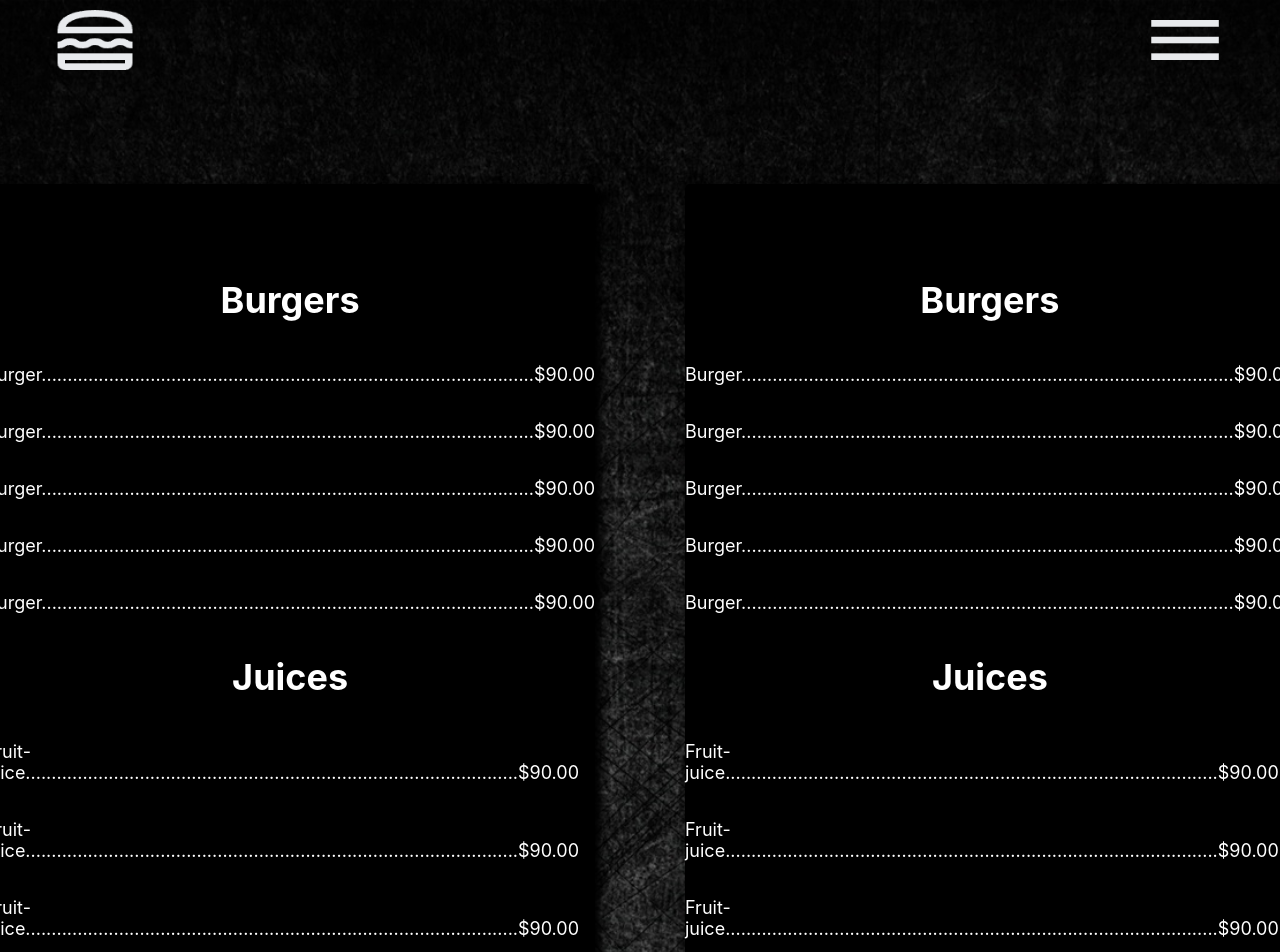
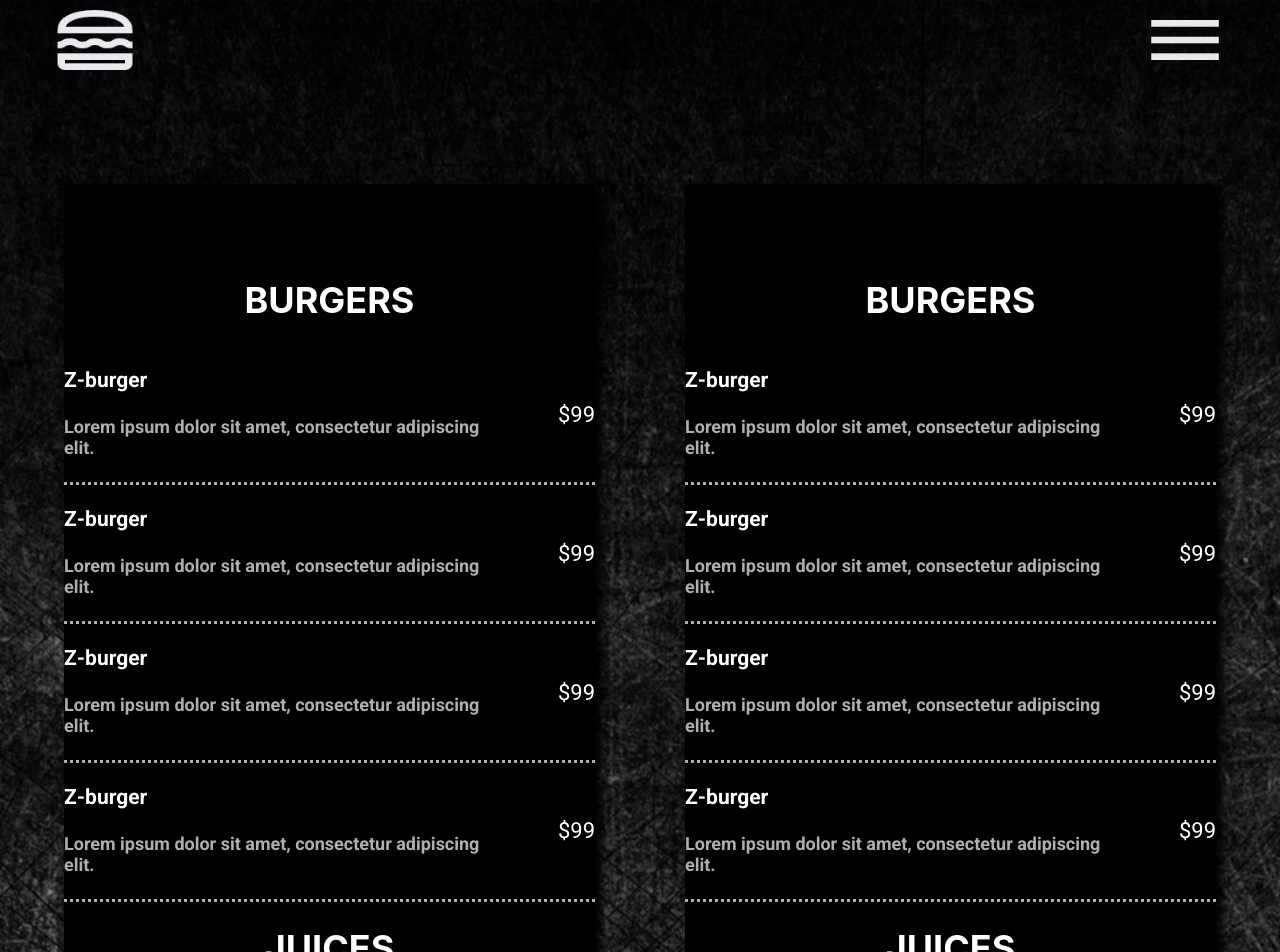
Before and after one commit to JeanCelin/ExempleBurgerPlace, a React (Create React App) app: page /menu in a window 1280 px wide. Shown: the top 952 px of the page. Built offline with nearby package versions, Linux system fonts and the light colour scheme.

Commit message:
Created menu page and fixed page loading

```diff
--- a/src/components/buttons/ButtonHome.jsx
+++ b/src/components/buttons/ButtonHome.jsx
@@ -1,9 +1,21 @@
 import { Link } from "react-router-dom";
 import style from "./ButtonHome.module.css";
 export default function ButtonHome() {
+  const scrollToTop = () => {
+    window.scrollTo({
+      top: 0,
+      behavior: "smooth",
+    });
+  };
+
+  const handleClick = () => {
+    scrollToTop();
+  };
   return (
     <Link to="/menu">
-      <button className={style.btn_home}>See menu</button>;
+      <button className={style.btn_home} onClick={handleClick}>
+        See menu
+      </button>
     </Link>
   );
 }
--- a/src/components/layout/Menu.jsx
+++ b/src/components/layout/Menu.jsx
@@ -2,12 +2,22 @@ import { Link } from "react-router-dom";
 import style from "./Menu.module.css";
 
 export default function Menu() {
+  const scrollToTop = () => {
+    window.scrollTo({
+      top: 0,
+      behavior: "smooth",
+    });
+  };
+
+  const handleClick = () => {
+    scrollToTop();
+  };
   return (
     <div className={style.menuContainer}>
-      <Link className={style.noDecoration} to="/">
+      <Link className={style.noDecoration} to="/" onClick={handleClick}>
         <div>Home</div>
       </Link>
-      <Link className={style.noDecoration} to="/menu">
+      <Link className={style.noDecoration} to="/menu" onClick={handleClick}>
         <div>Menu</div>
       </Link>
       <div>About</div>
--- a/src/components/layout/MenuCard.jsx
+++ b/src/components/layout/MenuCard.jsx
@@ -1,63 +1,14 @@
 import style from "./MenuCard.module.css";
+import MenuOptions from "./MenuOptions";
 
 export default function MenuCard() {
   return (
     <div className={style.menuCardContainer}>
       <div className={style.menuCard}>
-        <h1>Burgers</h1>
-        <p>
-          Burger...............................................................................................$90.00
-        </p>
-        <p>
-          Burger...............................................................................................$90.00
-        </p>
-        <p>
-          Burger...............................................................................................$90.00
-        </p>
-        <p>
-          Burger...............................................................................................$90.00
-        </p>
-        <p>
-          Burger...............................................................................................$90.00
-        </p>
-        <h1>Juices</h1>
-        <p>
-          Fruit-juice...............................................................................................$90.00
-        </p>
-        <p>
-          Fruit-juice...............................................................................................$90.00
-        </p>
-        <p>
-          Fruit-juice...............................................................................................$90.00
-        </p>
+        <MenuOptions />
       </div>
       <div className={style.menuCard}>
-        <h1>Burgers</h1>
-        <p>
-          Burger...............................................................................................$90.00
-        </p>
-        <p>
-          Burger...............................................................................................$90.00
-        </p>
-        <p>
-          Burger...............................................................................................$90.00
-        </p>
-        <p>
-          Burger...............................................................................................$90.00
-        </p>
-        <p>
-          Burger...............................................................................................$90.00
-        </p>
-        <h1>Juices</h1>
-        <p>
-          Fruit-juice...............................................................................................$90.00
-        </p>
-        <p>
-          Fruit-juice...............................................................................................$90.00
-        </p>
-        <p>
-          Fruit-juice...............................................................................................$90.00
-        </p>
+        <MenuOptions />
       </div>
     </div>
   );
--- /dev/null
+++ b/src/components/layout/MenuOptions.jsx
@@ -0,0 +1,56 @@
+import style from "./MenuOptions.module.css";
+
+export default function MenuOptions() {
+  return (
+    <div className={style.menuOptionsContainer}>
+      <div className={style.menuTitle}>
+        <h1>BURGERS</h1>
+      </div>
+      <div className={`${style.infoFood} ${style.roboto}`}>
+        <div className={style.foodName}>
+          <h3>Z-burger</h3>
+          <h4>Lorem ipsum dolor sit amet, consectetur adipiscing elit.</h4>
+        </div>
+        <div className={style.price}>$99</div>
+      </div>
+      <div className={`${style.infoFood} ${style.roboto}`}>
+        <div className={style.foodName}>
+          <h3>Z-burger</h3>
+          <h4>Lorem ipsum dolor sit amet, consectetur adipiscing elit.</h4>
+        </div>
+        <div className={style.price}>$99</div>
+      </div>
+      <div className={`${style.infoFood} ${style.roboto}`}>
+        <div className={style.foodName}>
+          <h3>Z-burger</h3>
+          <h4>Lorem ipsum dolor sit amet, consectetur adipiscing elit.</h4>
+        </div>
+        <div className={style.price}>$99</div>
+      </div>
+      <div className={`${style.infoFood} ${style.roboto}`}>
+        <div className={style.foodName}>
+          <h3>Z-burger</h3>
+          <h4>Lorem ipsum dolor sit amet, consectetur adipiscing elit.</h4>
+        </div>
+        <div className={style.price}>$99</div>
+      </div>
+      <div className={style.menuTitle}>
+        <h1>JUICES</h1>
+      </div>
+      <div className={`${style.infoFood} ${style.roboto}`}>
+        <div className={style.foodName}>
+          <h3>Z-burger</h3>
+          <h4>Lorem ipsum dolor sit amet, consectetur adipiscing elit.</h4>
+        </div>
+        <div className={style.price}>$99</div>
+      </div>
+      <div className={`${style.infoFood} ${style.roboto}`}>
+        <div className={style.foodName}>
+          <h3>Z-burger</h3>
+          <h4>Lorem ipsum dolor sit amet, consectetur adipiscing elit.</h4>
+        </div>
+        <div className={style.price}>$99</div>
+      </div>
+    </div>
+  );
+}
--- /dev/null
+++ b/src/components/layout/MenuOptions.module.css
@@ -0,0 +1,24 @@
+.roboto {
+  font-family: "Roboto", sans-serif;
+  font-weight: 400;
+  font-style: normal;
+}
+.menuTitle {
+  display: flex;
+  justify-content: center;
+}
+.infoFood {
+  display: flex;
+  justify-content: center;
+  align-items: center;
+  gap: 70px;
+  border-bottom: 3px dotted rgb(175, 175, 175);
+}
+
+.foodName h4 {
+  color: rgb(175, 175, 175);
+}
+
+.price {
+  font-size: 22px;
+}
```
